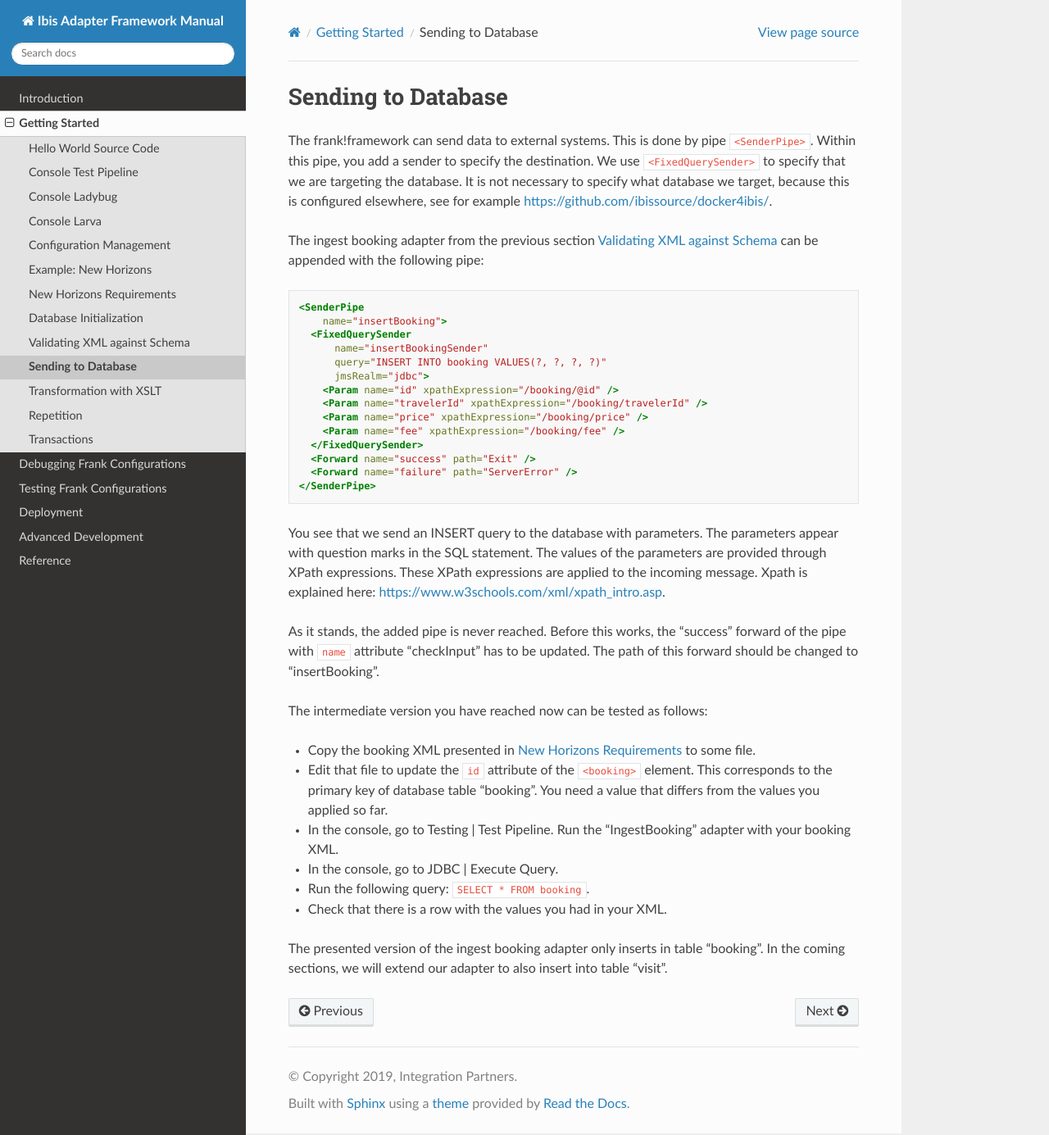
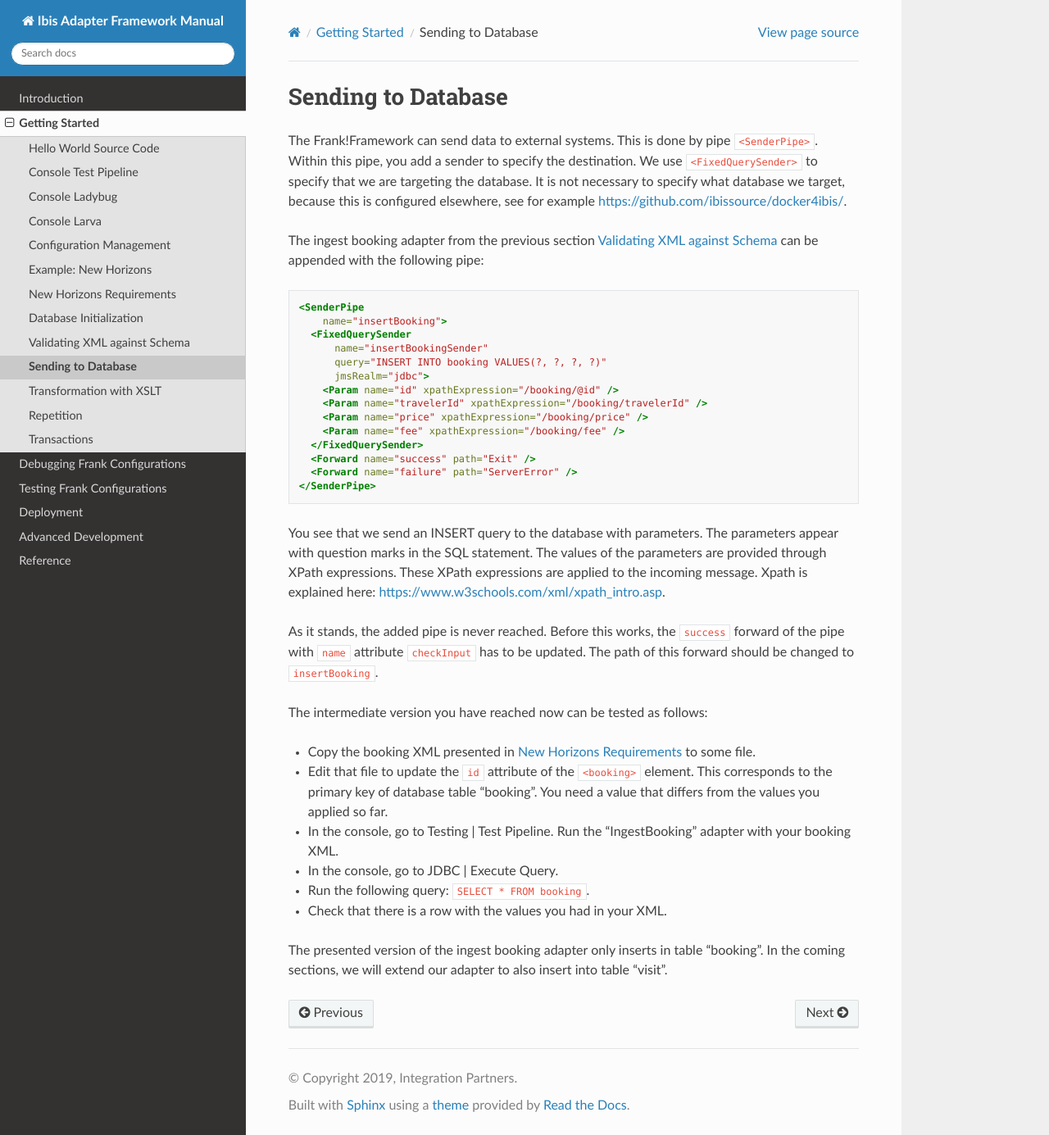
Before and after one commit to frankframework/frank-manual, a Sphinx documentation site: the page built from docs/source/gettingStarted/horizonsInsertDb.rst, in a window 1280 px wide and 1385 px high. Shown: the whole window at 82% size. Built offline with Sphinx 7.4.7 and the Read the Docs theme 2.0.0, drawn with Linux system fonts in a browser that asks for light colours.

```diff
--- a/docs/source/gettingStarted/horizonsInsertDb.rst
+++ b/docs/source/gettingStarted/horizonsInsertDb.rst
@@ -3,7 +3,7 @@
 Sending to Database
 ===================
 
-The frank!framework can send data to external systems.
+The Frank!Framework can send data to external systems.
 This is done by pipe ``<SenderPipe>``.
 Within this pipe, you add a sender to specify the
 destination. We use ``<FixedQuerySender>`` to specify
@@ -40,8 +40,8 @@ These XPath expressions are applied to the incoming message. Xpath is
 explained here: https://www.w3schools.com/xml/xpath_intro.asp.
 
 As it stands, the added pipe is never reached. Before this works,
-the "success" forward of the pipe with ``name`` attribute "checkInput" has to be
-updated. The path of this forward should be changed to "insertBooking".
+the ``success`` forward of the pipe with ``name`` attribute ``checkInput`` has to be
+updated. The path of this forward should be changed to ``insertBooking``.
 
 The intermediate version you have reached now can be tested as follows:
 
```
